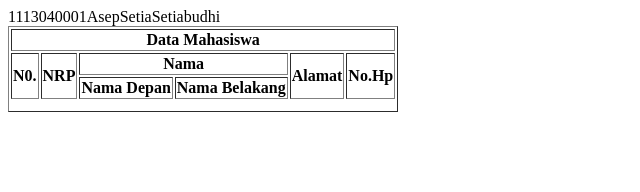
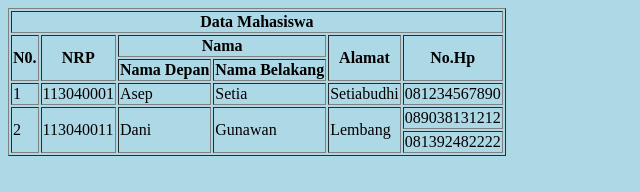
Before and after one commit to shindypurwanty/itw2025_a_253040042, a plain HTML site: page latihan/latihan2/L2a3040042.html in a window 1280 px wide. Shown: the whole page, without its empty margins (0-640 px from the left). Drawn offline with Linux system fonts and the light colour scheme.

Commit message:
Memindahkan Tugas1

```diff
--- a/latihan/latihan2/L2a3040042.html
+++ b/latihan/latihan2/L2a3040042.html
@@ -5,7 +5,7 @@
     <meta name="viewport" content="width=device-width, initial-scale=1.0">
     <title>Latihan 2a</title>
 </head>
-<body>
+<body bgcolor="lightblue">
     <table border="1">
         <tr>
             <th colspan="6">Data Mahasiswa</th>
@@ -21,11 +21,25 @@
             <th>Nama Depan</th>
             <th>Nama Belakang</th>
         </tr>
-        <tr>1</tr>
-        <tr>113040001</tr>
-        <tr>Asep</tr>
-        <tr>Setia</tr>
-        <tr>Setiabudhi</tr>
+        <tr>
+        <td>1</td>
+        <td>113040001</td>
+        <td>Asep</td>
+        <td>Setia</td>
+        <td>Setiabudhi</td>
+        <td>081234567890</td>
+        </tr>
+        <tr>
+        <td rowspan="2">2</td>
+        <td rowspan="2">113040011</td>
+        <td rowspan="2">Dani</td>
+        <td rowspan="2">Gunawan</td>
+        <td rowspan="2">Lembang</td>
+        <td>089038131212</td>
+        </tr>
+        <tr>
+            <td>081392482222</td>
+        </tr>
     </table>
 
 </body>
```
Also changed, not shown: latihan/latihan1/T13040042.html (renamed from latihan/latihan1/cv/T13040042.html), latihan/latihan1/pict2.jpg (renamed from latihan/latihan1/cv/pict2.jpg).
